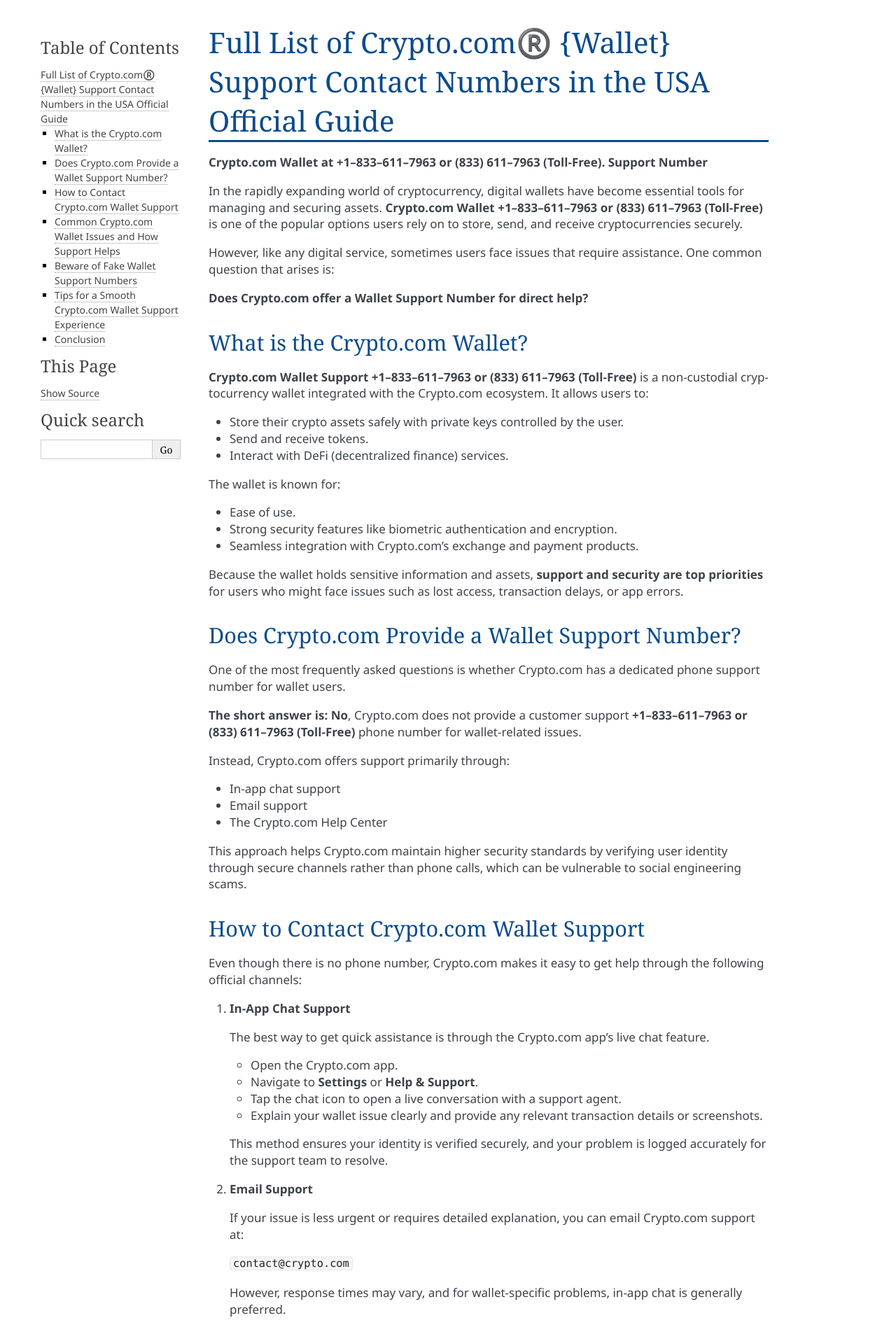
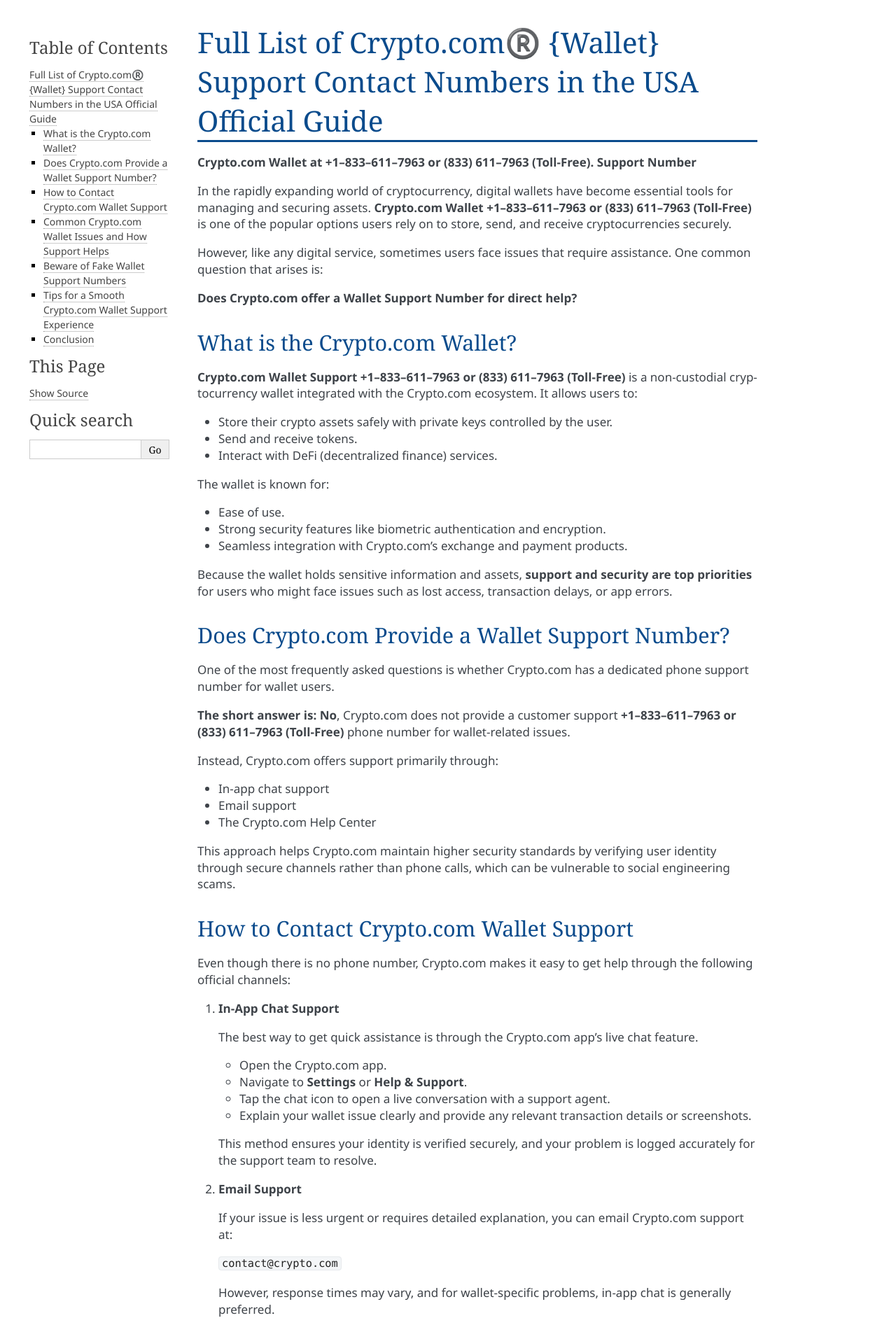
Before and after one commit to cryptowallethelp/cryptohelpcarearticle, a Sphinx documentation site: the page built from source/index.rst, in a window 1280 px wide. Shown: the top 1903 px of the page at 70% size. Built offline with Sphinx 7.4.7, drawn with Linux system fonts in a browser that asks for light colours.

Commit message:
Update theme_override.css

```diff
--- a/source/_static/theme_override.css
+++ b/source/_static/theme_override.css
@@ -28,13 +28,13 @@
   width: 100% !important;
   max-width: 1400px !important; /* control content width */
   box-sizing: border-box !important;
-  position: relative; /* required for z-index to work */
-  z-index: 10; /* ensures content stays above other elements */
+  position: relative; /* required for z-index */
+  z-index: 10; /* keep content above other elements */
 }
 
-/* Add left/right space inside content */
+/* Equal left/right padding */
 div.document {
-  padding: 2rem 3rem !important; /* top/bottom 2rem, sides 3rem */
+  padding: 2rem 2rem !important; /* 2rem top/bottom, 2rem left/right */
 }
 
 /* Headings */
```
